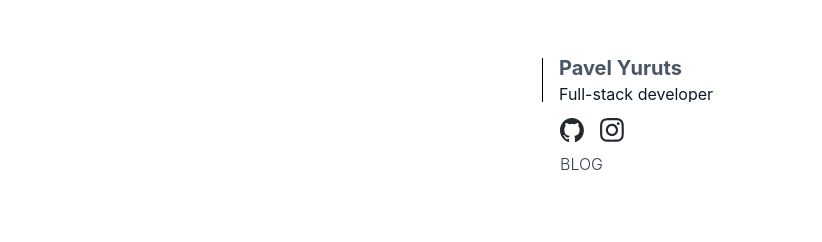
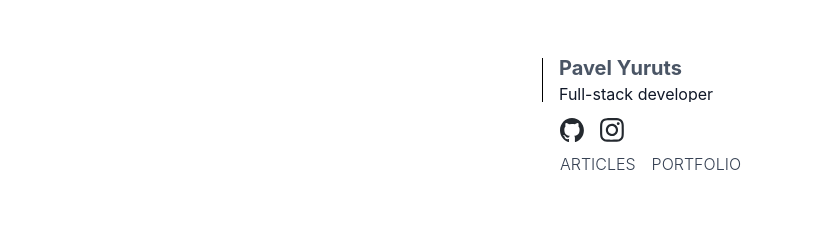
Before and after one commit to epic-dev/personal-web-page, an Astro site: page / in a window 1280 px wide. Shown: the part 298-540 px from the top of the page, without its empty margins (0-822 px from the left). Built offline with nearby package versions, Linux system fonts and the light colour scheme; Astro itself is replaced by a stand-in of ours.

Commit message:
link to portfolio

```diff
--- a/src/components/nav.astro
+++ b/src/components/nav.astro
@@ -5,6 +5,14 @@
   before:absolute before:inset-x-0 before:bottom-0 before:h-px before:bg-gray-700 before:scale-x-0 before:origin-left before:transition-transform before:duration-300 before:ease-out
   hover:before:scale-x-100 dark:text-white dark:before:bg-white"
   >
-    Blog
+    Articles
+  </a>
+  <a
+    href="/portfolio"
+    class="uppercase font-light text-gray-700 relative inline-block
+  before:absolute before:inset-x-0 before:bottom-0 before:h-px before:bg-gray-700 before:scale-x-0 before:origin-left before:transition-transform before:duration-300 before:ease-out
+  hover:before:scale-x-100 dark:text-white dark:before:bg-white"
+  >
+    Portfolio
   </a>
 </nav>
```
